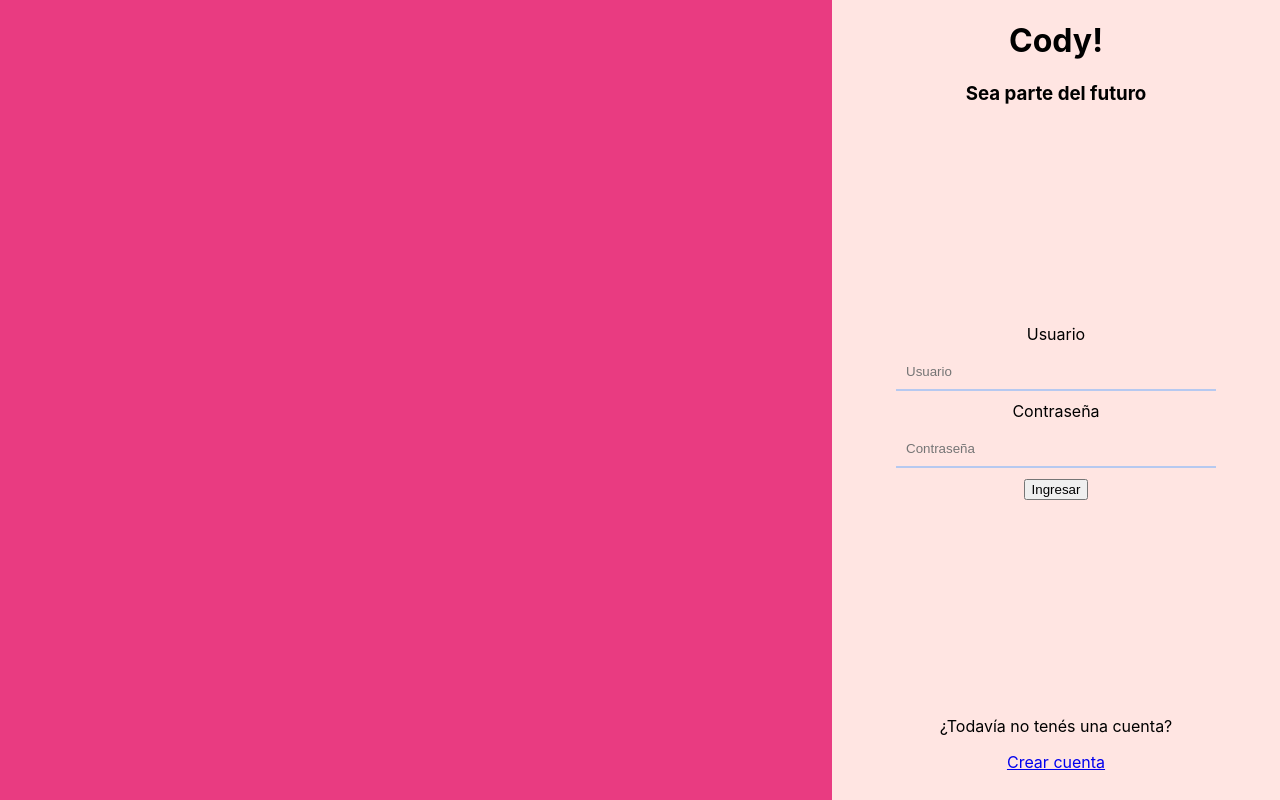
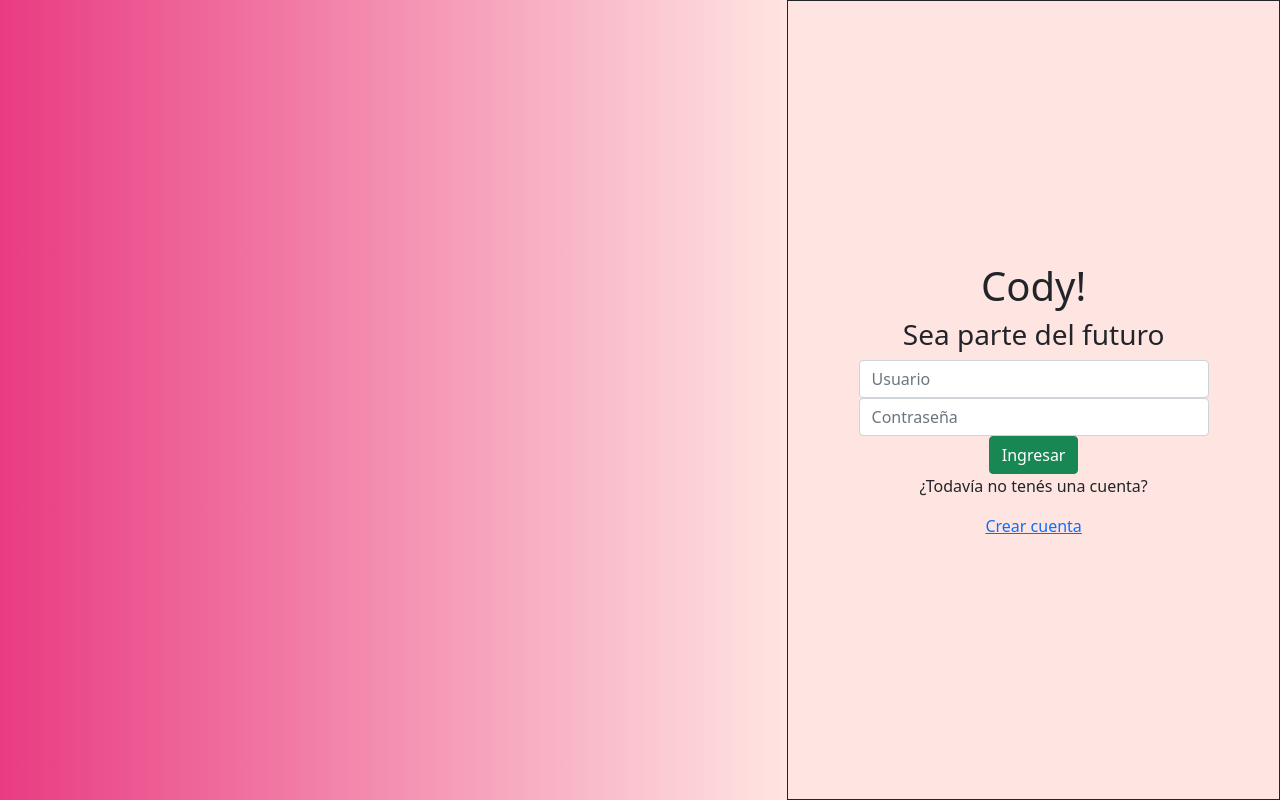
Before and after one commit to PercudaniAlejo/cody-website, a React (Create React App) app: page / in a window 1280 px wide. Built offline with nearby package versions, Linux system fonts and the light colour scheme.

Commit message:
implementación de bootstrap

```diff
--- a/package.json
+++ b/package.json
@@ -6,6 +6,7 @@
     "@testing-library/jest-dom": "^5.14.1",
     "@testing-library/react": "^11.2.7",
     "@testing-library/user-event": "^12.8.3",
+    "bootstrap": "^5.0.2",
     "react": "^17.0.2",
     "react-dom": "^17.0.2",
     "react-scripts": "4.0.3",
--- a/src/App.css
+++ b/src/App.css
@@ -6,57 +6,44 @@ body {
 .App {
   width: 100%;
   height: 100vh;
-  display: flex;
 }
 
 /* LEFT (carrousel) */
 
 .column__carrousel {
-  width: 65vw;
+  width: 100%;
   height: 100%;
-  background-color: #e93b81;
-  /* background: linear-gradient(90deg, #e93b81, #ffe5e2); */
-  float: left;
+  /* background-color: #e93b81; */
+  background: linear-gradient(90deg, #e93b81, #ffe5e2);
+}
+
+.column__login {
+  background-color: #ffe5e2;
+  width: 800px;
+  border: 1px solid;
 }
 
 /* RIGHT (login) */
-.column__login {
-  width: 35vw;
+/* .column__login {
+  width: 35%;
   height: 100%;
   display: flex;
   justify-content: center;
   align-items: center;
   float: right;
-}
-
-.container__login {
-  position: absolute;
-  height: 100%;
-}
-
-.login__header {
   position: relative;
-}
-
-.login {
-  position: relative;
-  top: 25%;
-}
-
-.container__register {
-  position: relative;
-  top: 50%;
-}
-
+} */
+/*
 .login input {
   border: none;
-  display: block;
+  display: flex;
+  flex-direction: column;
   background: #ffe5e2;
-  width: 300px;
+  width: 90%;
   padding: 10px 10px;
   margin: 10px;
   border-bottom: 2px solid #b6c9f0;
-}
+} */
 
 /* .App-logo {
   height: 40vmin;
--- a/src/sites/Home/home-carrousel.js
+++ b/src/components/Home/home-carrousel.js
@@ -3,7 +3,9 @@ import React from 'react'
 function Carrousel(){
     return(
         <div className="column__carrousel">
-        <div className="container__carrousel"></div>
+        <div className="container__carrousel">
+
+        </div>
         </div>
     )
 }
--- /dev/null
+++ b/src/components/Home/home-login.js
@@ -0,0 +1,35 @@
+import React from 'react'
+
+function Login(){
+    return(
+        <div className="column__login row justify-content-center align-items-center m-0">
+        <div className="container__login">
+            <div className="login__header">
+                <div className="login__header__container">
+                    <h1 className=""> Cody! </h1>
+                     <h3> Sea parte del futuro </h3>
+              </div>
+            </div>
+            <div className="login">
+               <form class="form-horizontal m-0">
+                   <div className="form-group">
+                        <input type="text" className="form-control d-inline w-75 " name="user" placeholder="Usuario" />
+                    </div>
+                    <div className="form-group">
+                        <input type="password" className="form-control  d-inline w-75" name="psw" placeholder="Contraseña" />
+                    </div>
+                    <div className="form-group">
+                        <button className="btn btn-success left"> Ingresar </button>
+                    </div>
+                </form>
+                <div className="container__register">
+                    <p> ¿Todavía no tenés una cuenta? </p>
+                    <a href="#"> Crear cuenta </a>
+                </div>
+            </div>
+        </div>
+        </div>
+    );
+}
+
+export default Login;
--- a/src/home.js
+++ b/src/home.js
@@ -1,14 +1,12 @@
 import React from 'react'
-import Carrousel from './sites/Home/home-carrousel'
-import Login from './sites/Home/home-login'
+import Carrousel from './components/Home/home-carrousel'
+import Login from './components/Home/home-login'
 
 function Home(){
     return(
-        <div className="App">
-            <div className="container">
-                <Carrousel />
-                <Login />
-            </div>
+        <div className="App d-flex p-0 m-0">
+            <Carrousel />
+            <Login />
         </div>
     );
 }
--- a/src/index.js
+++ b/src/index.js
@@ -3,6 +3,8 @@ import ReactDOM from 'react-dom';
 import './index.css';
 import App from './App';
 import reportWebVitals from './reportWebVitals';
+
+import 'bootstrap/dist/css/bootstrap.min.css'
 
 ReactDOM.render(
   <React.StrictMode>
--- a/src/sites/Home/home-login.js
+++ /dev/null
@@ -1,31 +0,0 @@
-import React from 'react'
-
-function Login(){
-    return(
-        <div className="column__login">
-        <div className="container__login">
-            <div className="login__header">
-                <div className="login__header__container">
-                    <h1 className=""> Cody! </h1>
-                     <h3> Sea parte del futuro </h3>
-              </div>
-            </div>
-            <div className="login">
-               <form>
-                   <label>Usuario</label>
-                    <input type="text" name="user" placeholder="Usuario" />
-                   <label>Contraseña</label>
-                    <input type="password" name="psw" placeholder="Contraseña"/>
-                    <button type="submit"> Ingresar </button>
-                </form>
-            </div>
-            <div className="container__register">
-                <p> ¿Todavía no tenés una cuenta? </p>
-                <a href="#"> Crear cuenta </a>
-            </div>
-        </div>
-        </div>
-    );
-}
-
-export default Login;
```
Also changed, not shown: 1 other file (tests, documents, lock files or other folders).
